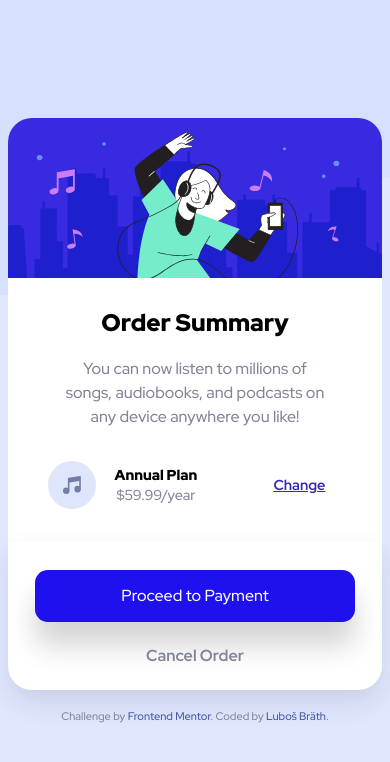
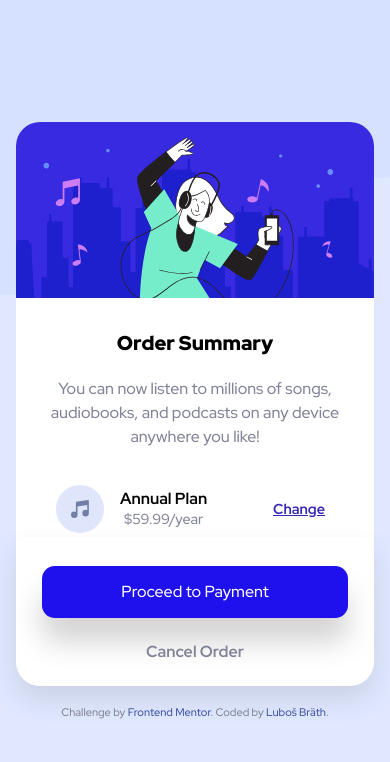
Before and after one commit to Bredis79/Order-summary-component, a plain HTML site: page index.html in a window 390 px wide. Drawn offline with Linux system fonts and the light colour scheme.

Commit message:
Add files via upload

```diff
--- a/app.css
+++ b/app.css
@@ -5,10 +5,9 @@ html {
     color: rgb(129, 131, 152);
 }
 body {
-    background-image: url("images/pattern-background-mobile.svg");
+    background-image: url("images/pattern-background-desktop.svg");
+    background-size: 100% 37%;
     background-repeat: no-repeat;
-    background-position: top;
-    background-size: 110% 35%;
     display: flex;
     flex-direction: column;
     justify-content: center;
@@ -18,26 +17,26 @@ body {
 }
 
 main {
-    width: 23.43rem;
+    max-width: 23.43rem;
     height: auto;
-    display: flex;
+    /*display: flex;*/
     flex-direction: column;
     align-items: center;
     text-align: center;
     flex-wrap: wrap;
+    background-color: white;
+    border-radius: 1.5rem;
 }
 
 .top {
-    width: 23.43rem;
+    max-width: 23.43rem;
     height: auto;
-    background-color: white;
     text-align: center;
-    border-radius: 1.5rem 1.5rem 0 0;
+    flex-grow: 1;
 }
 
 .top img {
-    width: 23.43rem;
-    height: 10rem;
+    max-width: 23.43rem;
     border-radius: 1.5rem 1.5rem 0 0;
 }
 
@@ -49,19 +48,21 @@ main {
 }
 
 .top p {
-    width: 17rem;
     margin: 0 auto;
+
+    font-weight: 500;
+    font-size: 1rem;
     line-height: 1.5rem;
 }
 
 .middle {
-    width: 23.43rem;
-    height: 7rem;
-    padding: 2rem 0 2rem 0;
-    background-color: white;
+
+    max-width: 23.43rem;
+    padding: 2.25rem 0 .25rem 0;
     justify-content: space-evenly;
     align-items: center;
     display: flex;
+    flex-grow: 1;
 
 }
 .middle img {
@@ -69,8 +70,8 @@ main {
 }
 
 .middle span {
-    font-weight: 900;
-    font-size: 0.9rem;
+    font-weight: 700;
+    font-size: 1rem;
     color: black;
 
 }
@@ -97,14 +98,14 @@ main {
 }
 
 .bottom {
-    width: 23.43rem;
-    background-color: white;
+    max-width: 23.43rem;
     border-radius: 0 0 1.5rem 1.5rem;
     box-shadow: 0px 13px 28px rgb(0 0 0 / 10%);
 }
 
 .bottom button {
-    width: 20rem;
+    width: 100%;
+    max-width: 20rem;
     padding: 1rem;
     border-radius: 0.8rem;
     margin-top: 1.8rem;
@@ -126,23 +127,44 @@ main {
     padding-bottom: 1.5rem;
 }
 
-.bottom a:hover
+.bottom a:hover,
 .bottom a:focus {
     color: black;
 }
-
 footer {
     margin-top: 1rem;
 }
 
-@media (min-width:500px){
+@media (max-width:500px){
+    body {
+        background-image: url("images/pattern-background-mobile.svg");
+        background-repeat: no-repeat;
+        background-position: top;
+        background-size: 110% 35%;
+    }
+    main {
+        font-size: 1rem;
+        width: 22.43rem;
+    }
+    .top img {
+        width: 22.43rem;
+    }
+    .top h1{
+        font-size: 1.25em;
+    }
 
-    body {
-        background-image: url("images/pattern-background-desktop.svg");
-        background-size: 100% 22%;
-        background-position: inherit;
+    .top p {
+        margin: 0 auto;
+        padding: 0 2rem;
+        font-size: 1rem;
+        line-height: 1.5rem;
+        font-weight: 500;
+    }
+    .bottom button{
+        width: 85%;
     }
 }
+
 
 .attribution {
     font-size: 11px;
--- a/index.html
+++ b/index.html
@@ -5,9 +5,9 @@
   <meta charset="UTF-8">
   <meta name="viewport" content="width=device-width, initial-scale=1.0">
   <!-- displays site properly based on user's device -->
-  <link
-    href="https://fonts.googleapis.com/css2?family=Raleway:wght@800&family=Red+Hat+Display:wght@500;700;900&display=swap"
-    rel="stylesheet">
+  <link rel="preconnect" href="https://fonts.googleapis.com">
+  <link rel="preconnect" href="https://fonts.gstatic.com" crossorigin>
+  <link href="https://fonts.googleapis.com/css2?family=Red+Hat+Display:wght@500;700;900&display=swap" rel="stylesheet">
   <link rel="icon" type="image/png" sizes="32x32" href="./images/favicon-32x32.png">
   <link rel="stylesheet" href="normalize.css">
   <link rel="stylesheet" href="app.css">
@@ -39,7 +39,7 @@
 
 
     <section class="bottom">
-      <button class="shadow">Proceed to Payment</button>
+      <button>Proceed to Payment</button>
       <p><a href="#"> Cancel Order</a></p>
     </section>
 
@@ -49,7 +49,7 @@
   <footer>
     <div class="attribution">
       Challenge by <a href="https://www.frontendmentor.io?ref=challenge" target="_blank">Frontend Mentor</a>.
-      Coded by <a href="#">Luboš Bräth</a>.
+      Coded by <a href="https://www.frontendmentor.io/profile/Bredis79">Luboš Bräth</a>.
     </div>
   </footer>
 </body>
```
